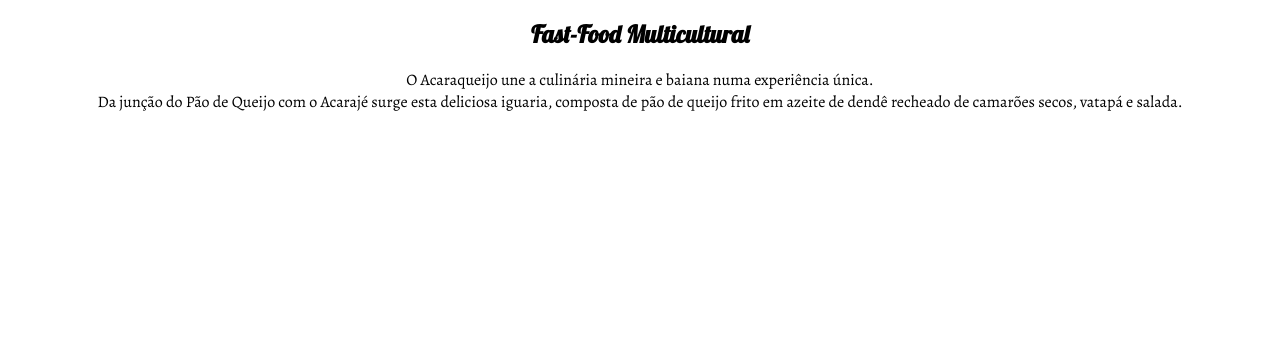
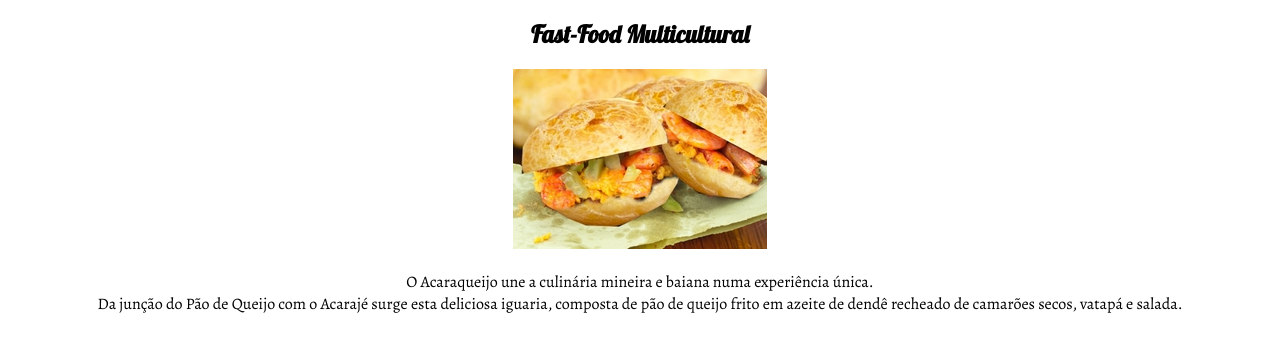
Before and after one commit to calheira/acaraqueijo, a plain HTML site: page index.html in a window 1280 px wide. Shown: the part 64-416 px from the top of the page. Drawn offline with nearby package versions, Linux system fonts and the light colour scheme.

Commit message:
Adiciona Foto

```diff
--- a/index.html
+++ b/index.html
@@ -9,6 +9,7 @@
 <body>
     <h1>Acaraqueijo</h1>
     <h2>Fast-Food Multicultural</h2>
+    <p><img src="acaraqueijo.jpg" alt="Foto do Acaraqueijo" /></p>
     <p>
         O Acaraqueijo une a culinária mineira e baiana numa experiência única.<br>
         Da junção do Pão de Queijo com o Acarajé surge esta deliciosa iguaria, composta de pão de queijo frito em azeite de dendê recheado de camarões secos, vatapá e salada.
```
Also changed, not shown: acaraqueijo.jpg (added).
